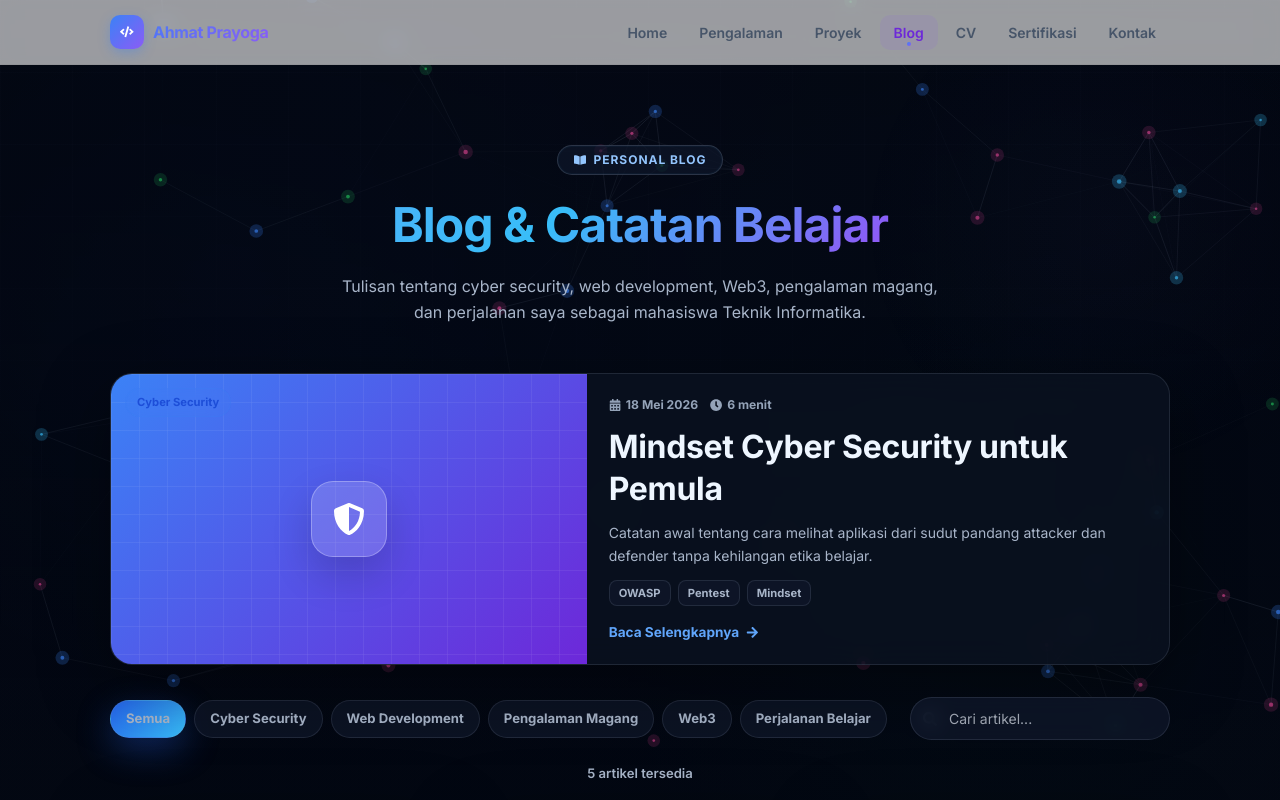
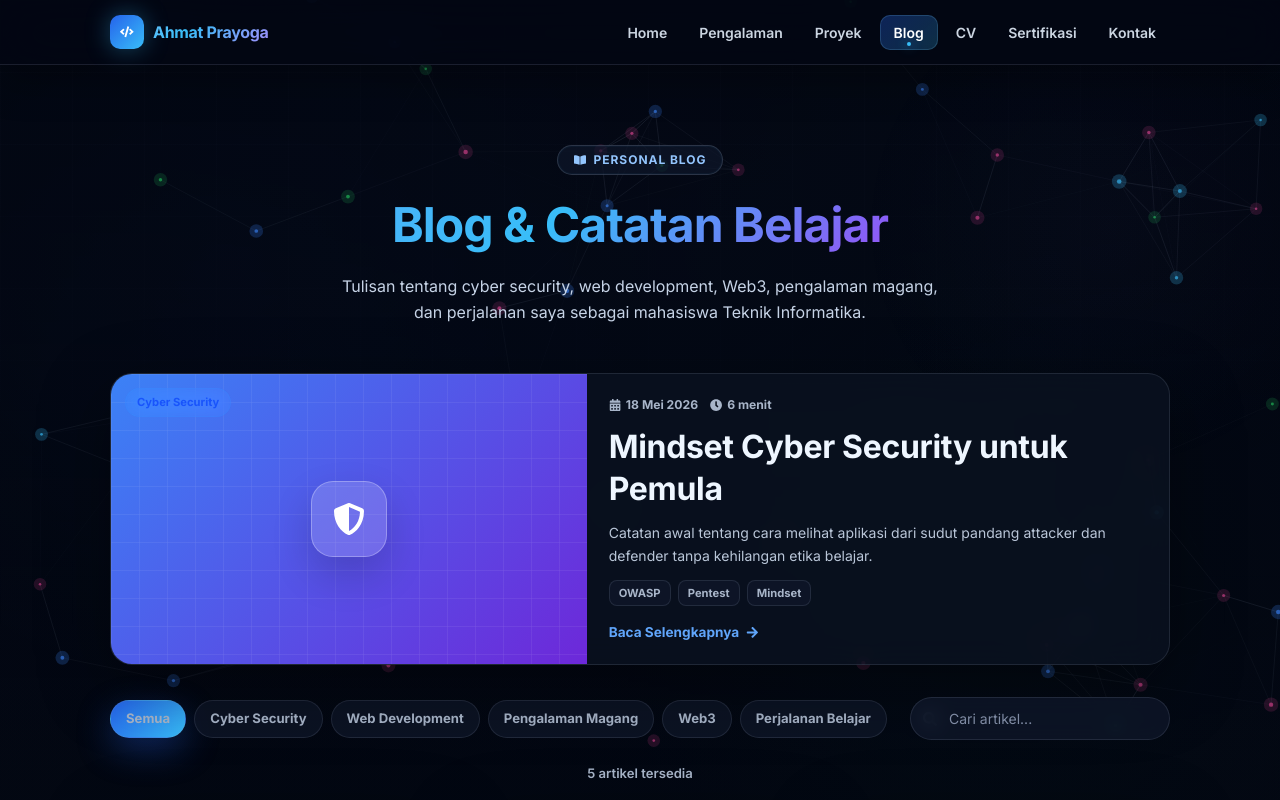
Before and after one commit to Ahmatsembiring/Porpotolio, a React (Vite) app: page /blog in a window 1280 px wide. Shown: the top 800 px of the page. Built offline with nearby package versions, Linux system fonts and the light colour scheme.

Commit message:
Improve dark theme text contrast

```diff
--- a/src/index.css
+++ b/src/index.css
@@ -401,6 +401,162 @@ body::selection {
   background: #020617 !important;
 }
 
+/* Extra contrast pass for the dark cyber theme. */
+.navbar.top,
+.navbar.scrolled {
+  background: rgba(3, 7, 18, 0.84) !important;
+  border-bottom: 1px solid rgba(148, 163, 184, 0.16) !important;
+  box-shadow: 0 14px 42px rgba(0, 0, 0, 0.3) !important;
+  backdrop-filter: blur(22px) saturate(150%) !important;
+  -webkit-backdrop-filter: blur(22px) saturate(150%) !important;
+}
+
+.nav-brand,
+.footer-brand-name {
+  background: linear-gradient(135deg, #93c5fd 0%, #38bdf8 48%, #a78bfa 100%) !important;
+  -webkit-background-clip: text !important;
+  background-clip: text !important;
+  -webkit-text-fill-color: transparent !important;
+}
+
+.nav-brand-icon {
+  background: linear-gradient(135deg, #2563eb, #38bdf8) !important;
+  box-shadow: 0 0 24px rgba(56, 189, 248, 0.36) !important;
+}
+
+.nav-link,
+.mobile-nav-link {
+  color: #cbd5e1 !important;
+}
+
+.nav-link:hover,
+.mobile-nav-link:hover {
+  background: rgba(56, 189, 248, 0.1) !important;
+  color: #e0f2fe !important;
+}
+
+.nav-link.active,
+.mobile-nav-link.active {
+  background: linear-gradient(135deg, rgba(37, 99, 235, 0.32), rgba(56, 189, 248, 0.22)) !important;
+  color: #ffffff !important;
+  box-shadow: inset 0 0 0 1px rgba(125, 211, 252, 0.18);
+}
+
+.nav-link-dot {
+  background: #38bdf8 !important;
+  box-shadow: 0 0 12px rgba(56, 189, 248, 0.85);
+}
+
+.nav-toggle {
+  background: rgba(15, 23, 42, 0.82) !important;
+  color: #bfdbfe !important;
+  border: 1px solid rgba(148, 163, 184, 0.18) !important;
+}
+
+.mobile-backdrop {
+  background: rgba(2, 6, 23, 0.62) !important;
+}
+
+.mobile-drawer {
+  background: rgba(3, 7, 18, 0.96) !important;
+  border-bottom: 1px solid rgba(148, 163, 184, 0.16) !important;
+}
+
+.timeline-item-title,
+.section-label-text,
+.not-found h2,
+.footer-col-title,
+.footer-badge,
+.footer-copy,
+.article-meta span,
+.blog-meta-row,
+.timeline-period,
+.org-period,
+.stat-label,
+.skill-chip-level {
+  color: var(--text-soft) !important;
+}
+
+.timeline-item-title,
+.section-label-text,
+.not-found h2 {
+  color: var(--text-main) !important;
+}
+
+.timeline-year,
+.cert-cta,
+.proj-cta,
+.blog-read-link,
+.related-link,
+.back-link,
+.footer-contact-item svg,
+.card-section-title svg,
+.form-title svg {
+  color: #60a5fa !important;
+}
+
+.bio-icon-chip {
+  background: rgba(15, 23, 42, 0.74) !important;
+  border: 1px solid rgba(148, 163, 184, 0.16) !important;
+  color: #dbeafe !important;
+}
+
+.timeline-icon-wrap,
+.detail-section-icon,
+.info-icon {
+  box-shadow: inset 0 0 0 1px rgba(255, 255, 255, 0.04);
+}
+
+.tech-category-label,
+.cert-badge,
+.proj-cat-badge,
+.detail-hero-badge,
+.blog-category-badge,
+.timeline-type-badge,
+.org-role-badge {
+  filter: brightness(1.08) saturate(1.12);
+}
+
+.hero-subtitle,
+.about-subtitle,
+.skills-subtitle,
+.projects-sub,
+.blog-subtitle,
+.contact-sub,
+.exp-page-sub,
+.cert-subtitle {
+  color: #c6d3e6 !important;
+}
+
+.bio-card p,
+.timeline-desc,
+.proj-overview,
+.overview-text,
+.detail-list-item,
+.detail-para,
+.article-section p,
+.article-section li,
+.blog-card-excerpt,
+.highlight-item,
+.cat-desc,
+.org-desc,
+.avail-desc,
+.footer-brand-desc {
+  color: #b9c6d8 !important;
+}
+
+.field-input::placeholder,
+.field-textarea::placeholder,
+.search-input::placeholder,
+.blog-search-input::placeholder,
+.cert-search input::placeholder {
+  color: #7f8ba3 !important;
+}
+
+.section-label-line {
+  background: linear-gradient(90deg, transparent, rgba(56, 189, 248, 0.34)) !important;
+}
+
 @media (prefers-reduced-motion: reduce) {
   .cyber-web-canvas {
     opacity: 0.52;
```
